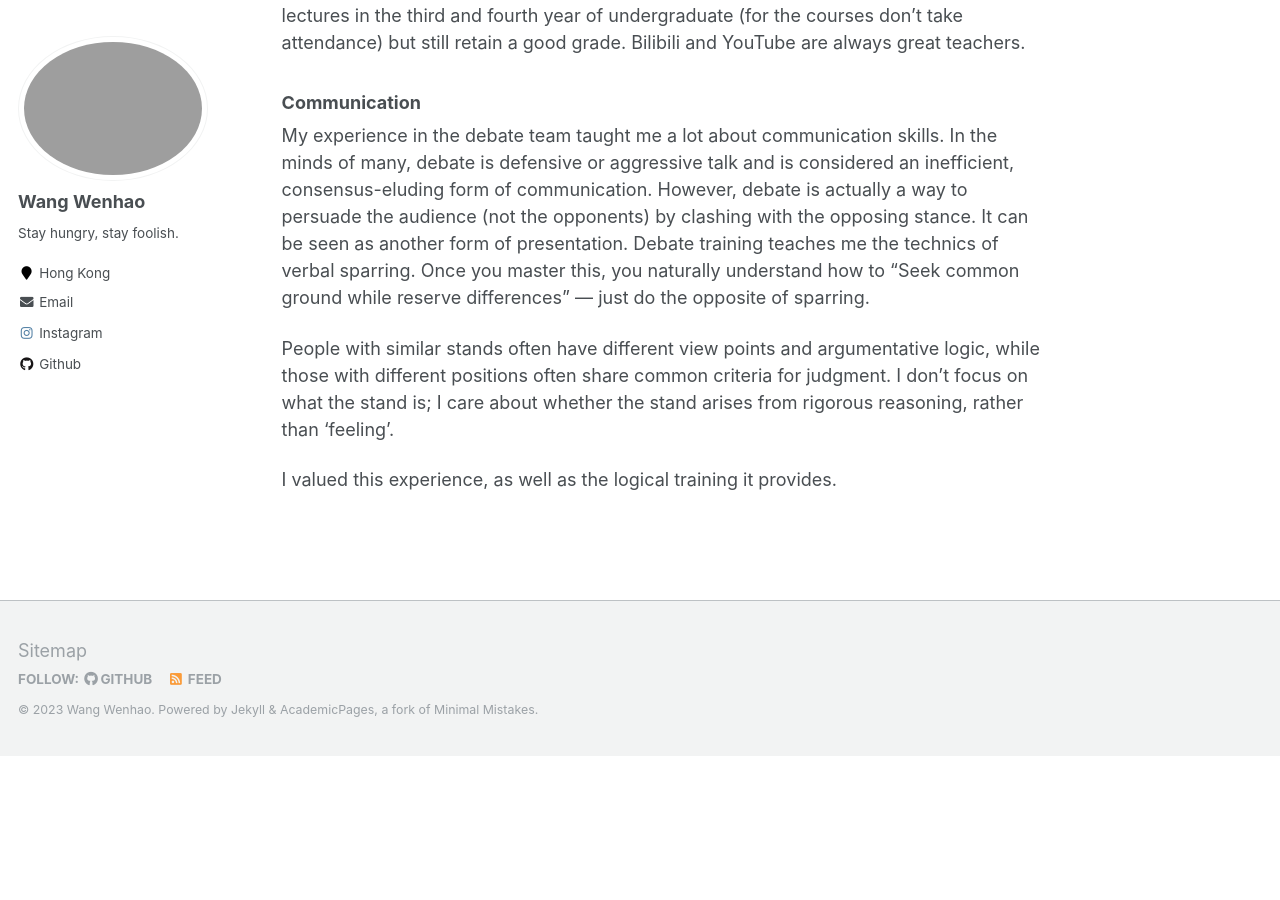
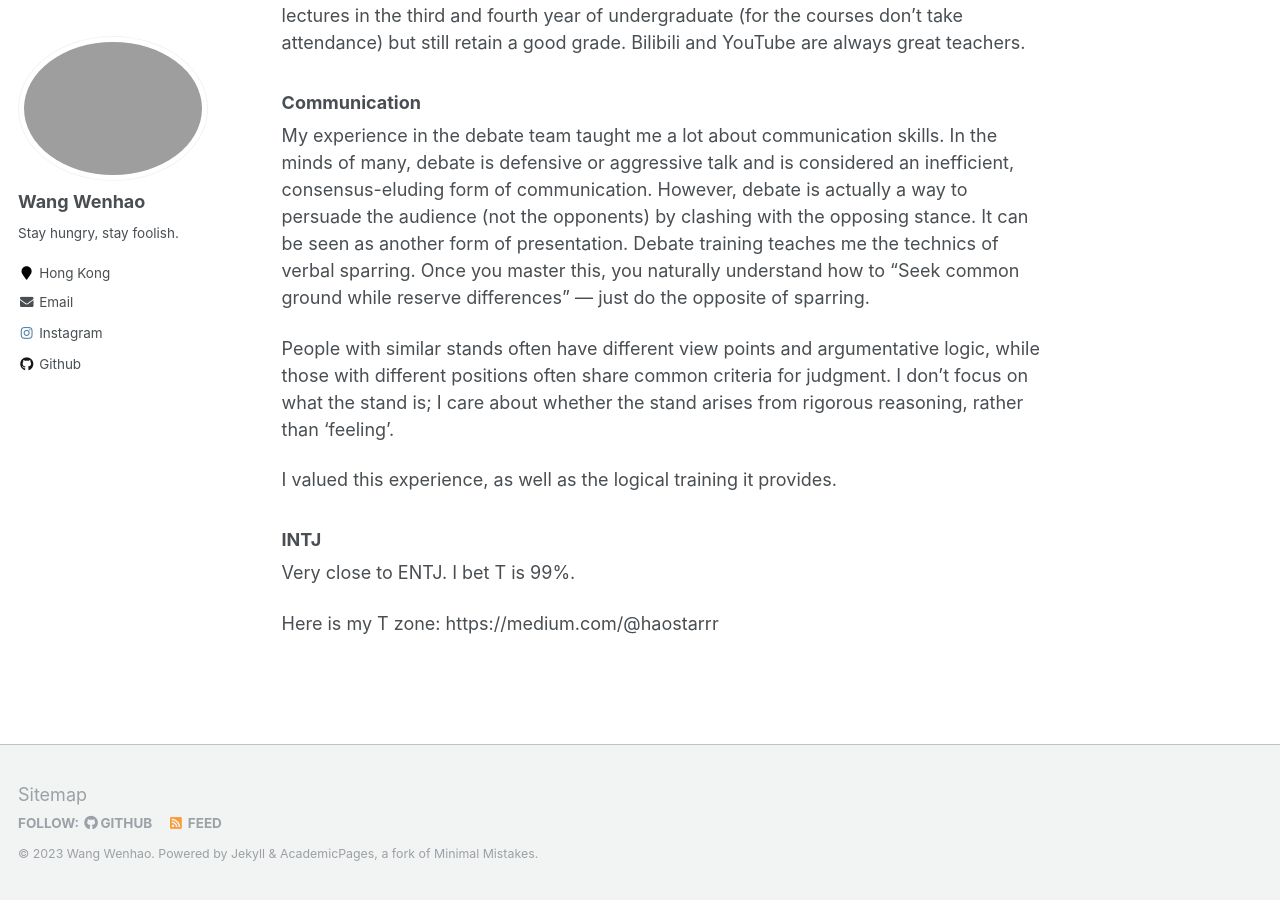
Before and after one commit to Hao-Starrr/Hao-Starrr.github.io, a Jekyll site: the page built from _pages/about.md, in a window 1280 px wide and 900 px high, scrolled down 1287 px. Built offline with Jekyll 4.4.1, drawn with Linux system fonts in a browser that asks for light colours; before the commit the page ends 2043 px from its top, so only the background shows below that.

Commit message:
Update about.md

```diff
--- a/_pages/about.md
+++ b/_pages/about.md
@@ -43,6 +43,13 @@ People with similar stands often have different view points and argumentative lo
 I valued this experience, as well as the logical training it provides.
 
 
+### INTJ
+
+Very close to ENTJ. I bet T is 99%.
+
+Here is my T zone: https://medium.com/@haostarrr
+
+
 
 
 <br />
```
